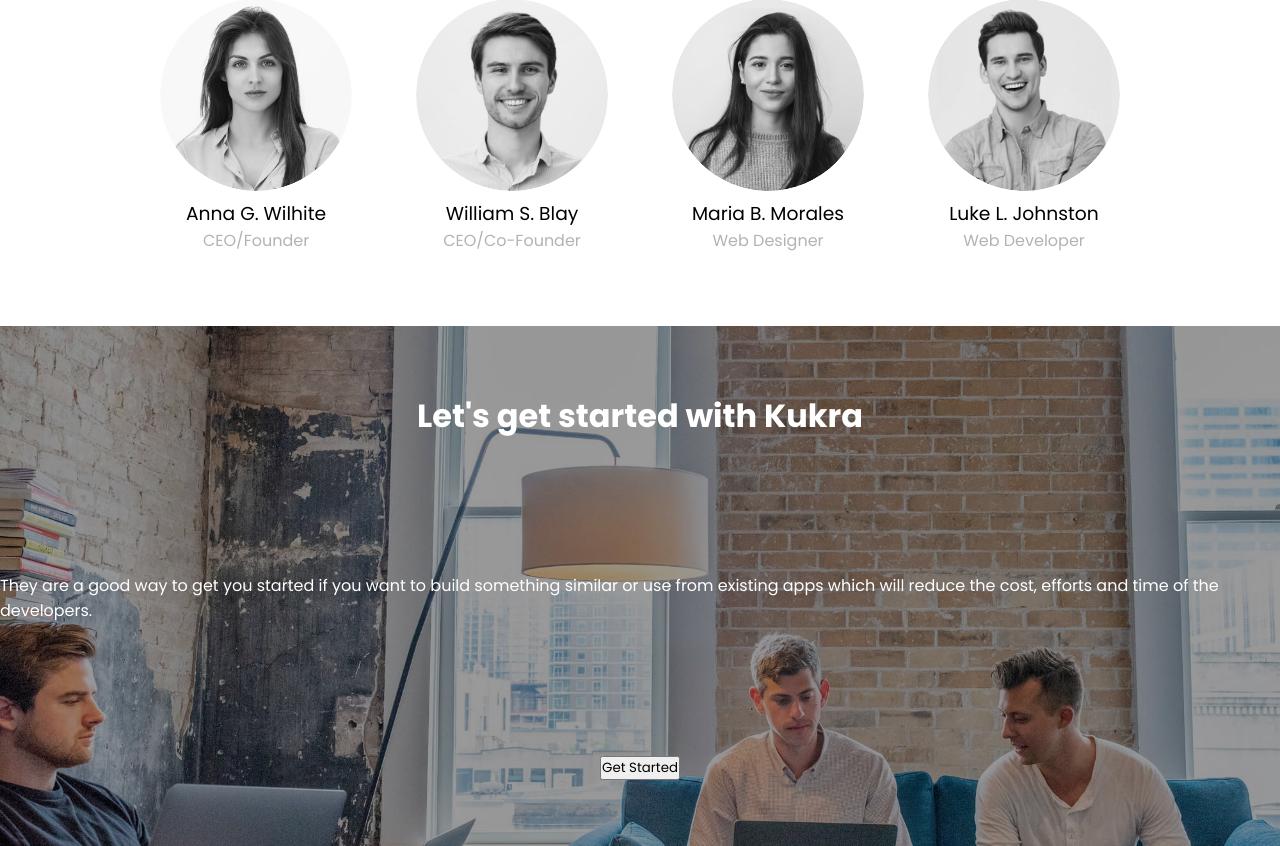
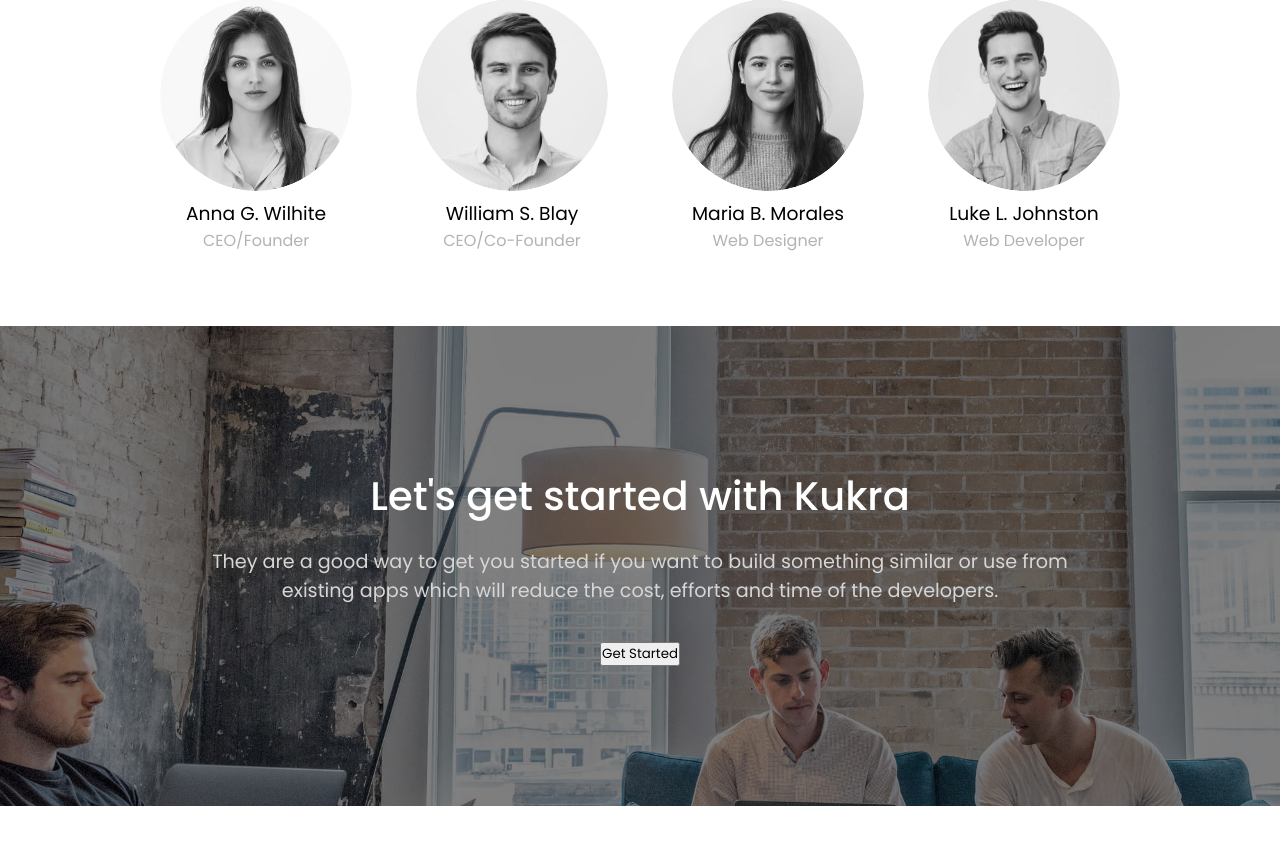
Before and after one commit to David-SDA/Exercice_Landing-page_PDO-session, a PHP site: page / in a window 1280 px wide. Shown: the part 2074-2920 px from the top of the page. After the commit the page ends 2880 px from the top, so only its background shows below. Run offline with PHP 8.4, Linux system fonts and the light colour scheme.

Commit message:
Ajout style texte

```diff
--- a/style.css
+++ b/style.css
@@ -325,10 +325,23 @@ input{
     left: 0;
     right: 0;
     margin: auto;
+    width: 70vw;
+    height: 25vh;
     display: flex;
     flex-direction: column;
     align-items: center;
-    justify-content: space-around;
+    justify-content: space-between;
+}
+#parallax h1{
+    font-weight: 500;
+    font-size: 2.5em;
+}
+#parallax p{
+    color: #d7d5d5;
+    text-align: center;
+    font-weight: 400;
+    font-size: 1.2em;
+    margin-bottom: 2vh;
 }
 
 #imageParallax{
@@ -337,6 +350,6 @@ input{
     background-position: center;
     background-repeat: no-repeat;
     background-size: cover;
-    filter: brightness(0.6);
-    height: 65vh;
+    filter: brightness(0.5) saturate(0.7);
+    height: 60vh;
 }
```
